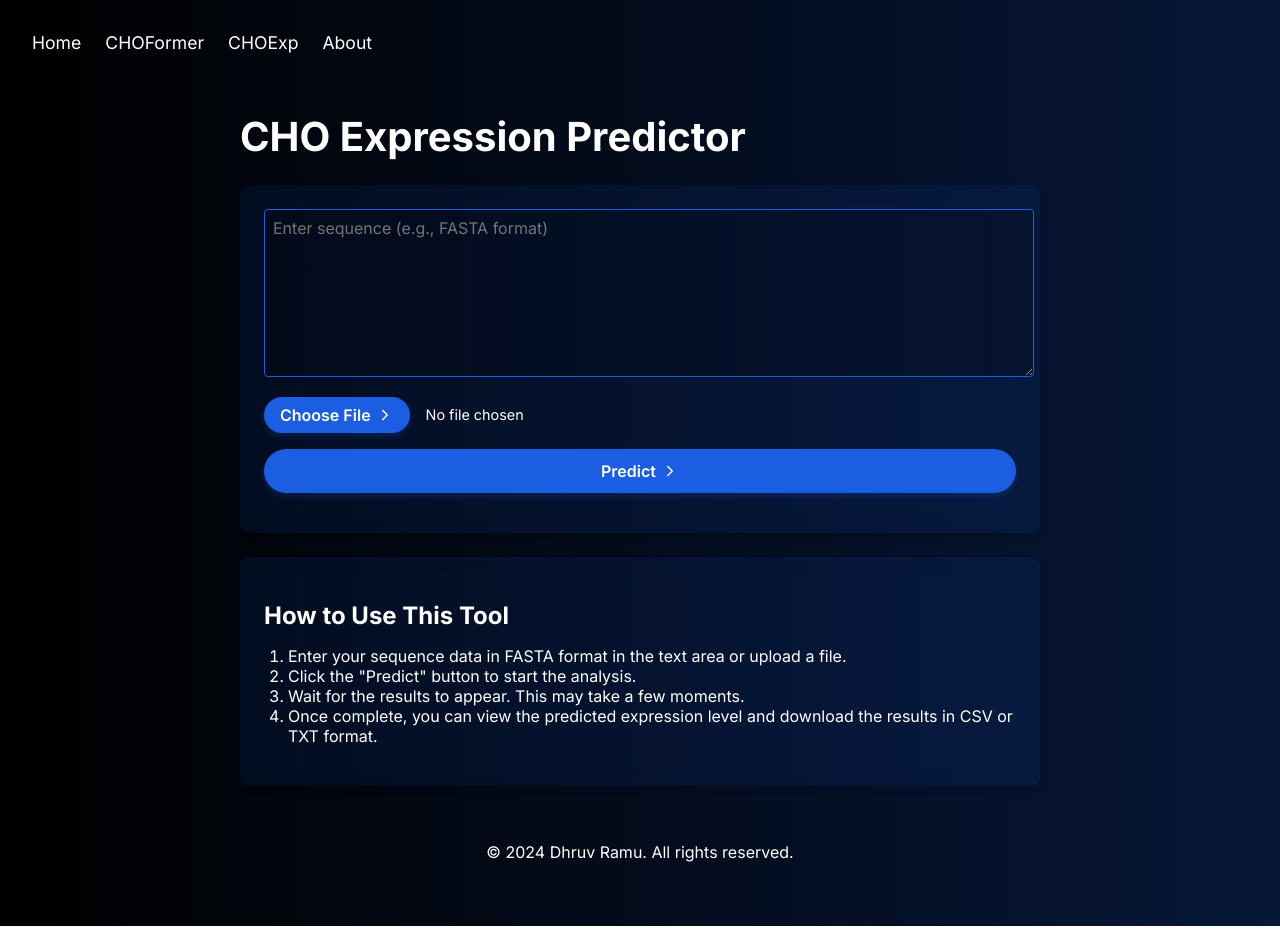
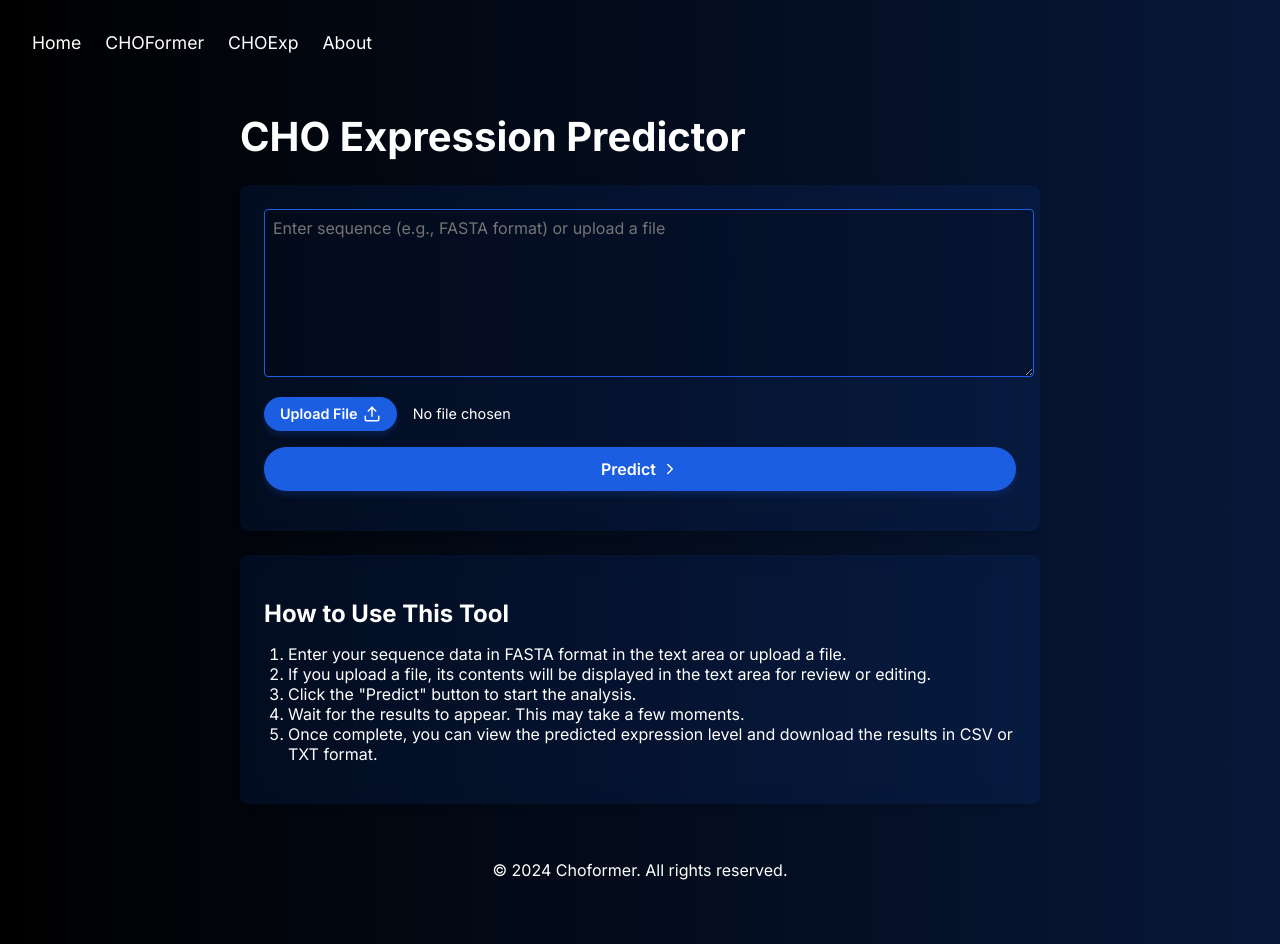
Before and after one commit to RJain12/choformer, a React (Create React App) app in the folder web/: page /CHOExp in a window 1280 px wide. Built offline with nearby package versions, Linux system fonts and the light colour scheme.

Commit message:
Finalization

```diff
--- a/web/src/About.js
+++ b/web/src/About.js
@@ -239,7 +239,7 @@ const About = () => {
                 </LogoContainer>
             </ContentContainer>
             <Footer>
-                <FooterP>&copy; 2024 Dhruv Ramu. All rights reserved.</FooterP>
+                <FooterP>&copy; 2024 Choformer. All rights reserved.</FooterP>
             </Footer>
         </AppContainer>
     );
--- a/web/src/CHOExp.js
+++ b/web/src/CHOExp.js
@@ -1,7 +1,7 @@
-import React, { useState } from "react";
+import React, { useState, useRef } from "react";
 import axios from "axios";
 import { motion } from "framer-motion";
-import { ChevronRight, Download } from "lucide-react";
+import { ChevronRight, Download, Upload } from "lucide-react";
 
 const CHOExp = () => {
   const [loading, setLoading] = useState(false);
@@ -10,6 +10,7 @@ const CHOExp = () => {
   const [file, setFile] = useState(null);
   const [sequence, setSequence] = useState("");
   const [error, setError] = useState(null);
+  const fileInputRef = useRef(null);
 
   const handleGoClick = async () => {
     setLoading(true);
@@ -64,7 +65,24 @@ const CHOExp = () => {
 
   const handleFileChange = (e) => {
     const selectedFile = e.target.files[0];
-    setFile(selectedFile);
+    if (selectedFile) {
+      setFile(selectedFile);
+      const reader = new FileReader();
+      reader.onload = (event) => {
+        setSequence(event.target.result);
+      };
+      reader.onerror = (error) => {
+        setError("Error reading file: " + error.message);
+      };
+      reader.readAsText(selectedFile);
+    } else {
+      setFile(null);
+      setSequence("");
+    }
+  };
+
+  const handleUploadClick = () => {
+    fileInputRef.current.click();
   };
 
   const handleDownload = (format) => {
@@ -88,6 +106,29 @@ const CHOExp = () => {
   };
 
   const styles = {
+
+    uploadButton: {
+        display: "flex",
+        alignItems: "center",
+        justifyContent: "center",
+        padding: "0.5rem 1rem",
+        backgroundColor: "#1c5ee1",
+        color: "#fff",
+        border: "none",
+        borderRadius: "50px",
+        fontSize: "0.9rem",
+        fontWeight: "600",
+        cursor: "pointer",
+        transition: "all 0.3s ease",
+        marginRight: "1rem",
+        boxShadow: "0 4px 6px rgba(28, 94, 225, 0.2)",
+        "&:hover": {
+          backgroundColor: "#4d7ce9",
+          transform: "translateY(-2px)",
+          boxShadow: "0 6px 8px rgba(28, 94, 225, 0.3)",
+        },
+      },
+
     app: {
       background: "linear-gradient(270deg, #1c5ee1, hsl(0, 0%, 0%))",
       backgroundSize: "400% 400%",
@@ -376,7 +417,7 @@ const CHOExp = () => {
         >
           <textarea
             style={styles.textarea}
-            placeholder="Enter sequence (e.g., FASTA format)"
+            placeholder="Enter sequence (e.g., FASTA format) or upload a file"
             value={sequence}
             onChange={(e) => setSequence(e.target.value)}
           />
@@ -386,18 +427,18 @@ const CHOExp = () => {
               type="file"
               accept=".csv,.fasta,.tsx,.txt"
               id="fileInput"
+              ref={fileInputRef}
               onChange={handleFileChange}
               style={styles.fileInput}
             />
-            <motion.label
-              htmlFor="fileInput"
-              style={styles.fileInputLabel}
+            <motion.button
+              onClick={handleUploadClick}
+              style={styles.uploadButton}
               whileHover={{ scale: 1.05 }}
               whileTap={{ scale: 0.95 }}
             >
-              Choose File{" "}
-              <ChevronRight size={18} style={{ marginLeft: "5px" }} />
-            </motion.label>
+              Upload File <Upload size={18} style={{ marginLeft: "5px" }} />
+            </motion.button>
             <span style={styles.fileName}>
               {file ? file.name : "No file chosen"}
             </span>
@@ -493,24 +534,17 @@ const CHOExp = () => {
             How to Use This Tool
           </h2>
           <ol style={{ paddingLeft: "1.5rem" }}>
-            <li>
-              Enter your sequence data in FASTA format in the text area or
-              upload a file.
-            </li>
+            <li>Enter your sequence data in FASTA format in the text area or upload a file.</li>
+            <li>If you upload a file, its contents will be displayed in the text area for review or editing.</li>
             <li>Click the "Predict" button to start the analysis.</li>
-            <li>
-              Wait for the results to appear. This may take a few moments.
-            </li>
-            <li>
-              Once complete, you can view the predicted expression level and
-              download the results in CSV or TXT format.
-            </li>
+            <li>Wait for the results to appear. This may take a few moments.</li>
+            <li>Once complete, you can view the predicted expression level and download the results in CSV or TXT format.</li>
           </ol>
         </motion.div>
       </main>
 
       <footer style={styles.footer}>
-        <p>&copy; 2024 Dhruv Ramu. All rights reserved.</p>
+        <p>&copy; 2024 Choformer. All rights reserved.</p>
       </footer>
     </div>
   );
--- a/web/src/CHOFormer.js
+++ b/web/src/CHOFormer.js
@@ -345,7 +345,7 @@ const CHOFormer = () => {
           animate={{ opacity: 1, y: 0 }}
           transition={{ duration: 0.5 }}
         >
-          CHO Expression Predictor
+          CHO Codon Optimization (CHOFormer)
         </motion.h1>
 
         <motion.div
@@ -474,7 +474,7 @@ const CHOFormer = () => {
       </main>
 
       <footer style={styles.footer}>
-        <p>&copy; 2024 Dhruv Ramu. All rights reserved.</p>
+        <p>&copy; 2024 Choformer. All rights reserved.</p>
       </footer>
     </div>
   );
--- a/web/src/Home.js
+++ b/web/src/Home.js
@@ -291,7 +291,7 @@ const Home = () => {
         &#9776; {/* Hamburger Icon */}
     </NavToggle>
     <a href="/">
-        <img src="/CHOFormer_logo.png" alt="CHOFormer Logo" style={{ height: '40px', marginRight: '20px' }} />
+        <img src="https://choformer.com/CHOFormer_logo.png" alt="CHOFormer Logo" style={{ height: '40px', marginRight: '20px' }} />
     </a>
     <nav>
         <NavUl isOpen={isNavOpen}>
--- a/web/src/Tool.js
+++ b/web/src/Tool.js
@@ -276,7 +276,7 @@ const Tool = () => {
                 </main>
             </div>
             <footer style={styles.footer}>
-                <p style={styles.footerP}>&copy; 2024 Dhruv Ramu. All rights reserved.</p>
+                <p style={styles.footerP}>&copy; 2024 Choformer. All rights reserved.</p>
             </footer>
         </div>
     );
```
Also changed, not shown: 1 other file (tests, documents, lock files or other folders).
